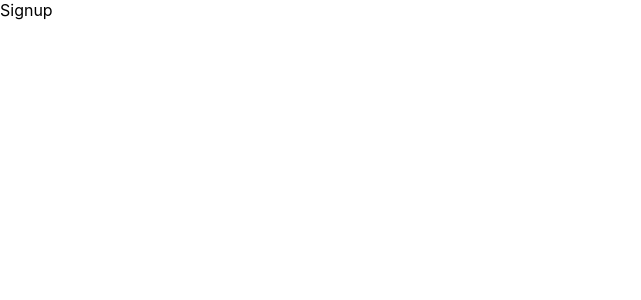
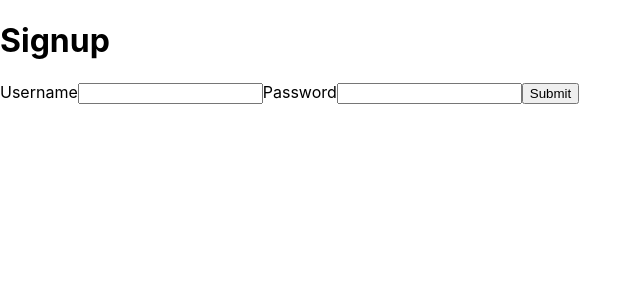
Before and after one commit to OliverMKing/personal-budget-final, a React (Create React App) app: page /signup in a window 1280 px wide. Shown: the top 300 px of the page, without its empty margins (0-641 px from the left). Built offline with nearby package versions, Linux system fonts and the light colour scheme.

Commit message:
Add signup process

```diff
--- a/package.json
+++ b/package.json
@@ -6,10 +6,13 @@
     "@testing-library/jest-dom": "^5.11.5",
     "@testing-library/react": "^11.1.0",
     "@testing-library/user-event": "^12.1.10",
+    "axios": "^0.21.0",
+    "body-parser": "^1.19.0",
     "dotenv": "^8.2.0",
     "express": "^4.17.1",
     "express-jwt": "^6.0.0",
     "jsonwebtoken": "^8.5.1",
+    "mysql": "^2.18.1",
     "react": "^17.0.1",
     "react-dom": "^17.0.1",
     "react-router-dom": "^5.2.0",
--- a/src/Pages/Signup.js
+++ b/src/Pages/Signup.js
@@ -1,7 +1,49 @@
-import React from "react";
+import React, { useState } from "react";
+import { useHistory } from "react-router-dom";
+import axios from "axios";
 
 function Signup() {
-  return <div>Signup</div>;
+  const [username, setUsername] = useState("");
+  const [password, setPassword] = useState("");
+  const history = useHistory();
+
+  const handleUsernameChange = (e) => {
+    setUsername(e.target.value);
+  };
+
+  const handlePasswordChange = (e) => {
+    setPassword(e.target.value);
+  };
+
+  const handleSubmit = (e) => {
+    e.preventDefault();
+    axios
+      .post("http://localhost:3001/api/signup", { username, password })
+      .then((res) => {
+        history.push("/");
+      })
+      .catch((err) => {
+        console.log(err);
+      });
+  };
+
+  return (
+    <div>
+      <h1>Signup</h1>
+      <form onSubmit={handleSubmit}>
+        <label>Username</label>
+        <input type="text" value={username} onChange={handleUsernameChange} />
+
+        <label>Password</label>
+        <input
+          type="password"
+          value={password}
+          onChange={handlePasswordChange}
+        />
+        <input type="submit" value="Submit" />
+      </form>
+    </div>
+  );
 }
 
 export default Signup;
```
Also changed, not shown: server.js (+35 -3 lines), 2 other files (tests, documents, lock files or other folders).
